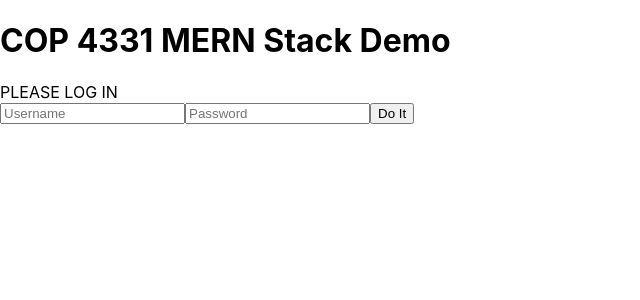
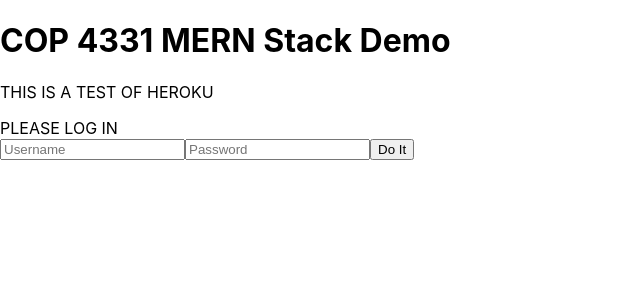
Before and after one commit to AlanFCMV/Group_18_Athena, a React (Create React App) app in the folder frontend/: page / in a window 1280 px wide. Shown: the top 300 px of the page, without its empty margins (0-640 px from the left). Built offline with nearby package versions, Linux system fonts and the light colour scheme.

Commit message:
Update Login.js
Testing Heroku again

```diff
--- a/frontend/src/components/Login.js
+++ b/frontend/src/components/Login.js
@@ -14,6 +14,7 @@ function Login() {
 
   return (
     <div id="loginDiv">
+      <p>THIS IS A TEST OF HEROKU</p>
       <form onSubmit={doLogin}>
         <span id="inner-title">PLEASE LOG IN</span><br />
         <input type="text" id="loginName" placeholder="Username" ref={(c) => loginName = c} />
```
